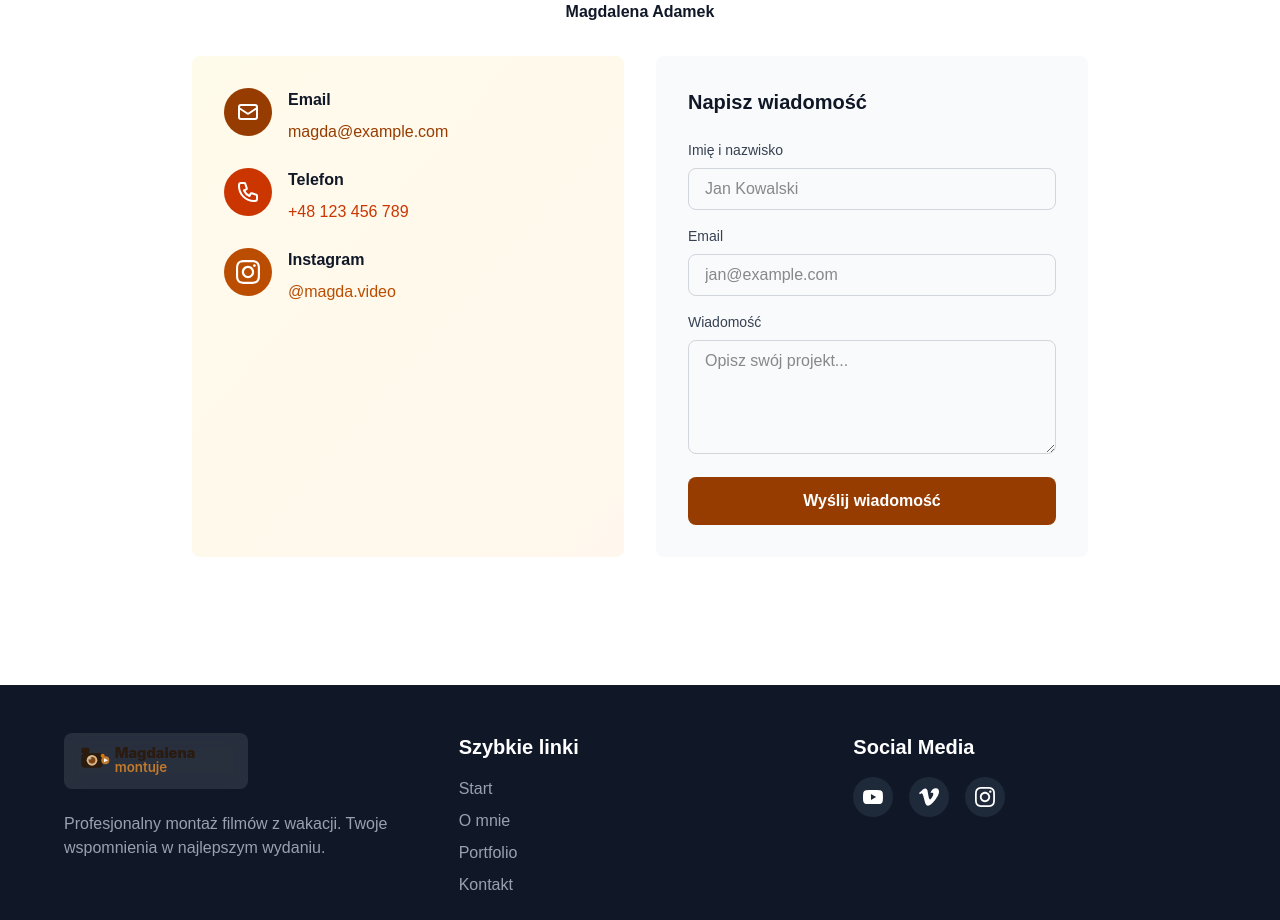
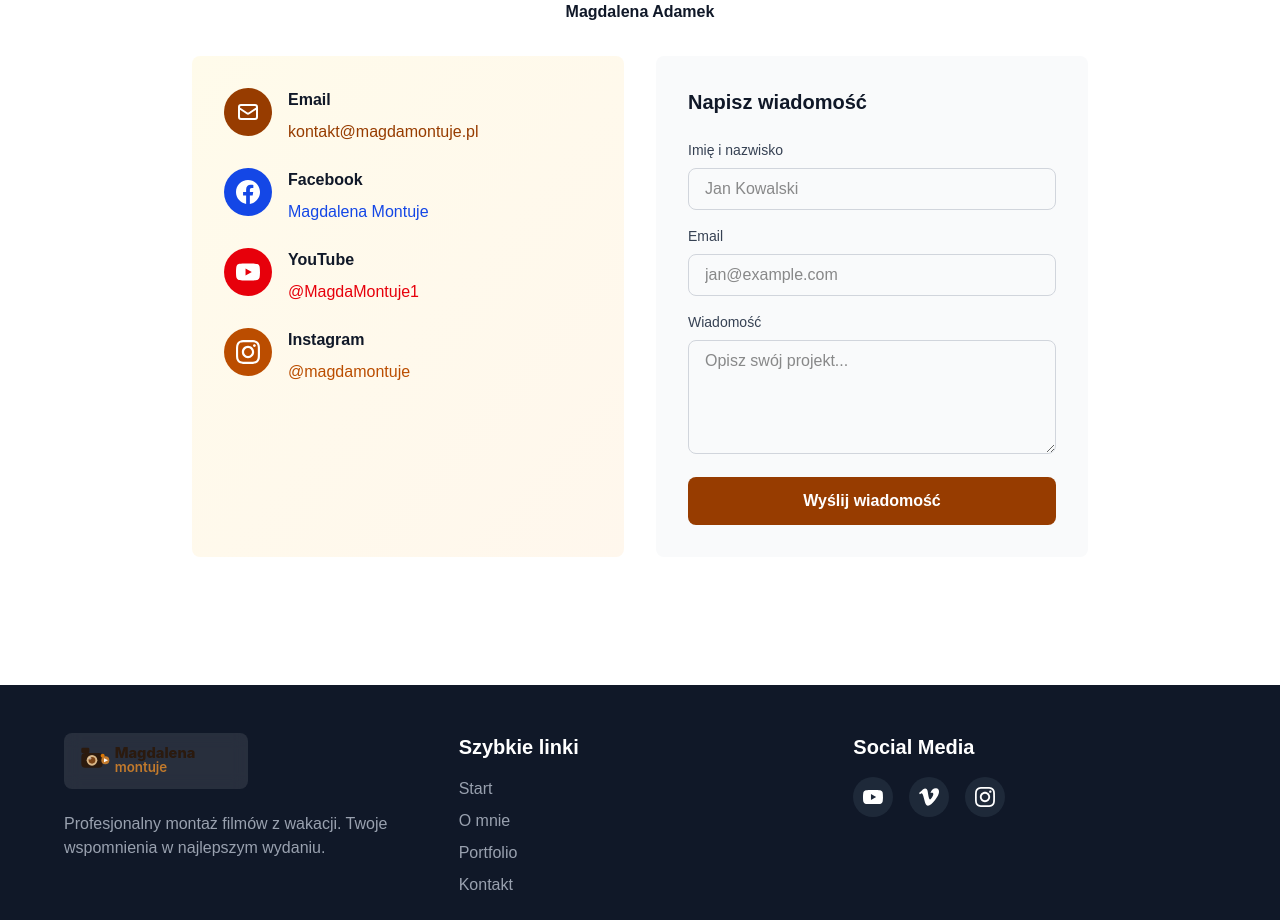
Before and after one commit to michalad/magda-portfolio, a Next.js app: page / in a window 1280 px wide. Shown: the part 2680-3600 px from the top of the page. Built offline with nearby package versions, Linux system fonts and the light colour scheme.

Commit message:
contact data update

```diff
--- a/src/components/Contact.tsx
+++ b/src/components/Contact.tsx
@@ -33,37 +33,56 @@ export default function Contact() {
               <div>
                 <h3 className="font-semibold text-gray-900 mb-2">Email</h3>
                 <a
-                  href="mailto:magda@example.com"
+                  href="mailto:kontakt@magdamontuje.pl"
                   className="text-amber-800 hover:text-amber-900"
                 >
-                  magda@example.com
+                  kontakt@magdamontuje.pl
                 </a>
               </div>
             </div>
 
             <div className="flex items-start space-x-4 mb-6">
-              <div className="w-12 h-12 bg-orange-700 rounded-full flex items-center justify-center flex-shrink-0">
+              <div className="w-12 h-12 bg-blue-700 rounded-full flex items-center justify-center flex-shrink-0">
                 <svg
                   className="w-6 h-6 text-white"
-                  fill="none"
-                  stroke="currentColor"
+                  fill="currentColor"
                   viewBox="0 0 24 24"
                 >
-                  <path
-                    strokeLinecap="round"
-                    strokeLinejoin="round"
-                    strokeWidth={2}
-                    d="M3 5a2 2 0 012-2h3.28a1 1 0 01.948.684l1.498 4.493a1 1 0 01-.502 1.21l-2.257 1.13a11.042 11.042 0 005.516 5.516l1.13-2.257a1 1 0 011.21-.502l4.493 1.498a1 1 0 01.684.949V19a2 2 0 01-2 2h-1C9.716 21 3 14.284 3 6V5z"
-                  />
+                  <path d="M24 12.073c0-6.627-5.373-12-12-12s-12 5.373-12 12c0 5.99 4.388 10.954 10.125 11.854v-8.385H7.078v-3.47h3.047V9.43c0-3.007 1.792-4.669 4.533-4.669 1.312 0 2.686.235 2.686.235v2.953H15.83c-1.491 0-1.956.925-1.956 1.874v2.25h3.328l-.532 3.47h-2.796v8.385C19.612 23.027 24 18.062 24 12.073z" />
                 </svg>
               </div>
               <div>
-                <h3 className="font-semibold text-gray-900 mb-2">Telefon</h3>
+                <h3 className="font-semibold text-gray-900 mb-2">Facebook</h3>
                 <a
-                  href="tel:+48123456789"
-                  className="text-orange-700 hover:text-orange-800"
+                  href="https://www.facebook.com/profile.php?id=61585078733579"
+                  target="_blank"
+                  rel="noopener noreferrer"
+                  className="text-blue-700 hover:text-blue-800"
                 >
-                  +48 123 456 789
+                  Magdalena Montuje
+                </a>
+              </div>
+            </div>
+
+            <div className="flex items-start space-x-4 mb-6">
+              <div className="w-12 h-12 bg-red-600 rounded-full flex items-center justify-center flex-shrink-0">
+                <svg
+                  className="w-6 h-6 text-white"
+                  fill="currentColor"
+                  viewBox="0 0 24 24"
+                >
+                  <path d="M23.498 6.186a3.016 3.016 0 0 0-2.122-2.136C19.505 3.545 12 3.545 12 3.545s-7.505 0-9.377.505A3.017 3.017 0 0 0 .502 6.186C0 8.07 0 12 0 12s0 3.93.502 5.814a3.016 3.016 0 0 0 2.122 2.136c1.871.505 9.376.505 9.376.505s7.505 0 9.377-.505a3.015 3.015 0 0 0 2.122-2.136C24 15.93 24 12 24 12s0-3.93-.502-5.814zM9.545 15.568V8.432L15.818 12l-6.273 3.568z" />
+                </svg>
+              </div>
+              <div>
+                <h3 className="font-semibold text-gray-900 mb-2">YouTube</h3>
+                <a
+                  href="https://www.youtube.com/@MagdaMontuje1"
+                  target="_blank"
+                  rel="noopener noreferrer"
+                  className="text-red-600 hover:text-red-700"
+                >
+                  @MagdaMontuje1
                 </a>
               </div>
             </div>
@@ -81,12 +100,12 @@ export default function Contact() {
               <div>
                 <h3 className="font-semibold text-gray-900 mb-2">Instagram</h3>
                 <a
-                  href="https://instagram.com/magda.video"
+                  href="https://www.instagram.com/magdamontuje"
                   target="_blank"
                   rel="noopener noreferrer"
                   className="text-amber-700 hover:text-amber-800"
                 >
-                  @magda.video
+                  @magdamontuje
                 </a>
               </div>
             </div>
```
